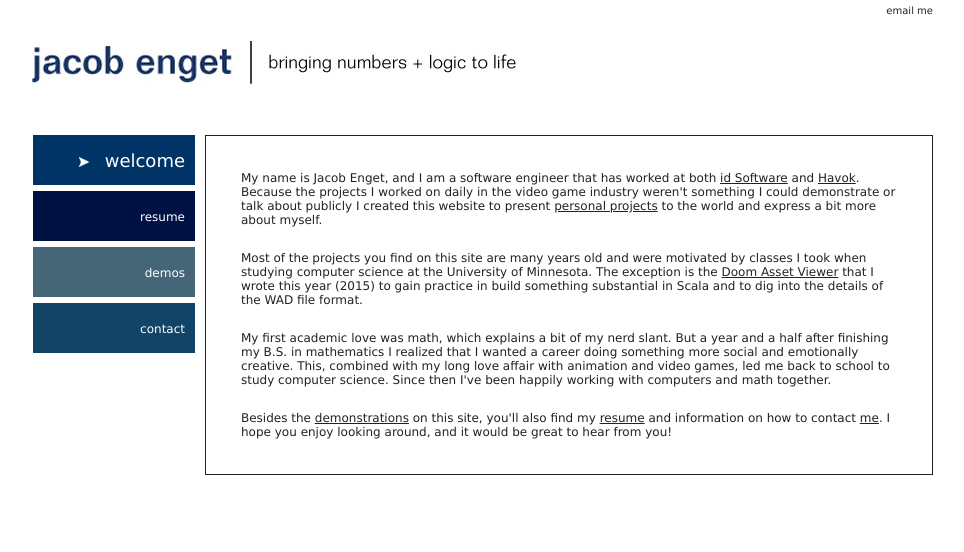
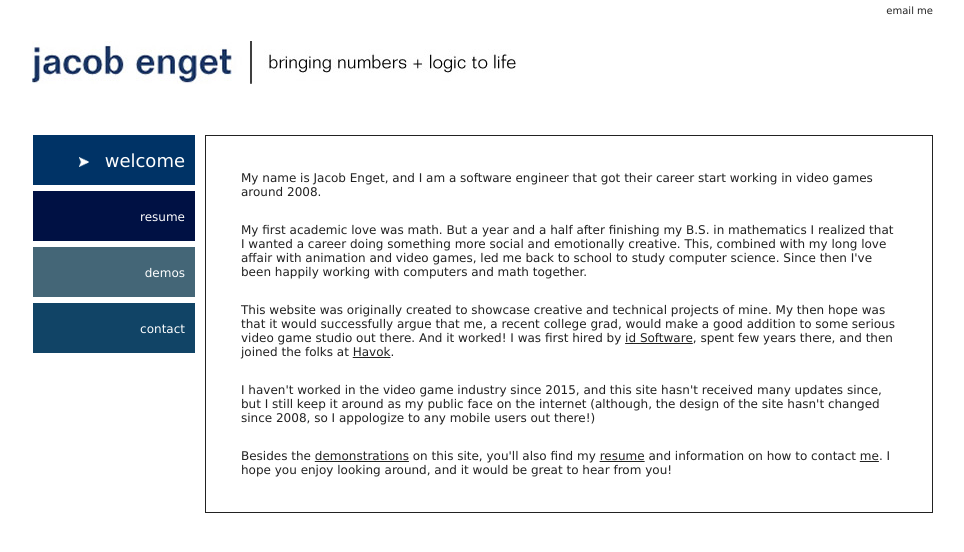
Before and after one commit to jacobenget/jacobenget.github.io, a Jekyll site: the page built from docs/index.html, in a window 1280 px wide. Shown: the top 552 px of the page, without its empty margins (157-1121 px from the left). Built offline with Jekyll 4.4.1, drawn with Linux system fonts in a browser that asks for light colours.

Commit message:
Update Welcome page content to match current reality
explain to new visitors who I am and what the purpose is of this site

```diff
--- a/docs/index.html
+++ b/docs/index.html
@@ -8,21 +8,22 @@ associated_top_level_page: welcome
 
 <div id="aboutMe">
 	<div class="paragraph">
-		My name is Jacob Enget, and I am a software engineer that has worked at both <a href="http://www.idsoftware.com/">id Software</a>
-		and <a href="http://www.havok.com/">Havok</a>. Because the projects I worked on daily in the video game industry weren't something
-		I could demonstrate or talk about publicly I created this website to present <a class="boldMe" href="/demos">personal projects</a>
-		to the world and express a bit more about myself.
+		My name is Jacob Enget, and I am a software engineer that got their career start working in video games around 2008.
 	</div>
 	<div class="paragraph">
-		Most of the projects you find on this site are many years old and were motivated by classes I took when studying computer science at
-		the University of Minnesota. The exception is the  <a class="boldMe" href="/demos/1-doomWadReader">Doom Asset Viewer</a> that I wrote
-		this year (2015) to gain practice in build something substantial in Scala and to dig into the details of the WAD file format.
-	</div>
-	<div class="paragraph">
-		My first academic love was math, which explains a bit of my nerd slant.  But a year and a half after finishing my B.S. in mathematics
+		My first academic love was math.  But a year and a half after finishing my B.S. in mathematics
 		I realized that I wanted a career doing something more social and emotionally creative.  This, combined with my long love affair with
 		animation and video games, led me back to school to study computer science.  Since then I've been happily working with computers and
 		math together.
+	</div>
+	<div class="paragraph">
+		This website was originally created to showcase creative and technical projects of mine. My then hope was that it would successfully argue
+		that me, a recent college grad, would make a good addition to some serious video game studio out there. And it worked! I was first hired by
+		<a href="http://www.idsoftware.com/">id Software</a>, spent few years there, and then joined the folks at <a href="http://www.havok.com/">Havok</a>.
+	</div>
+	<div class="paragraph">
+		I haven't worked in the video game industry since 2015, and this site hasn't received many updates since, but I still keep it
+		around as my public face on the internet (although, the design of the site hasn't changed since 2008, so I appologize to any mobile users out there!)
 	</div>
 	<div class="paragraph">
 		Besides the <a href="/demos">demonstrations</a> on this site, you'll also find my <a href="/resume">resume</a> and information on how
```
